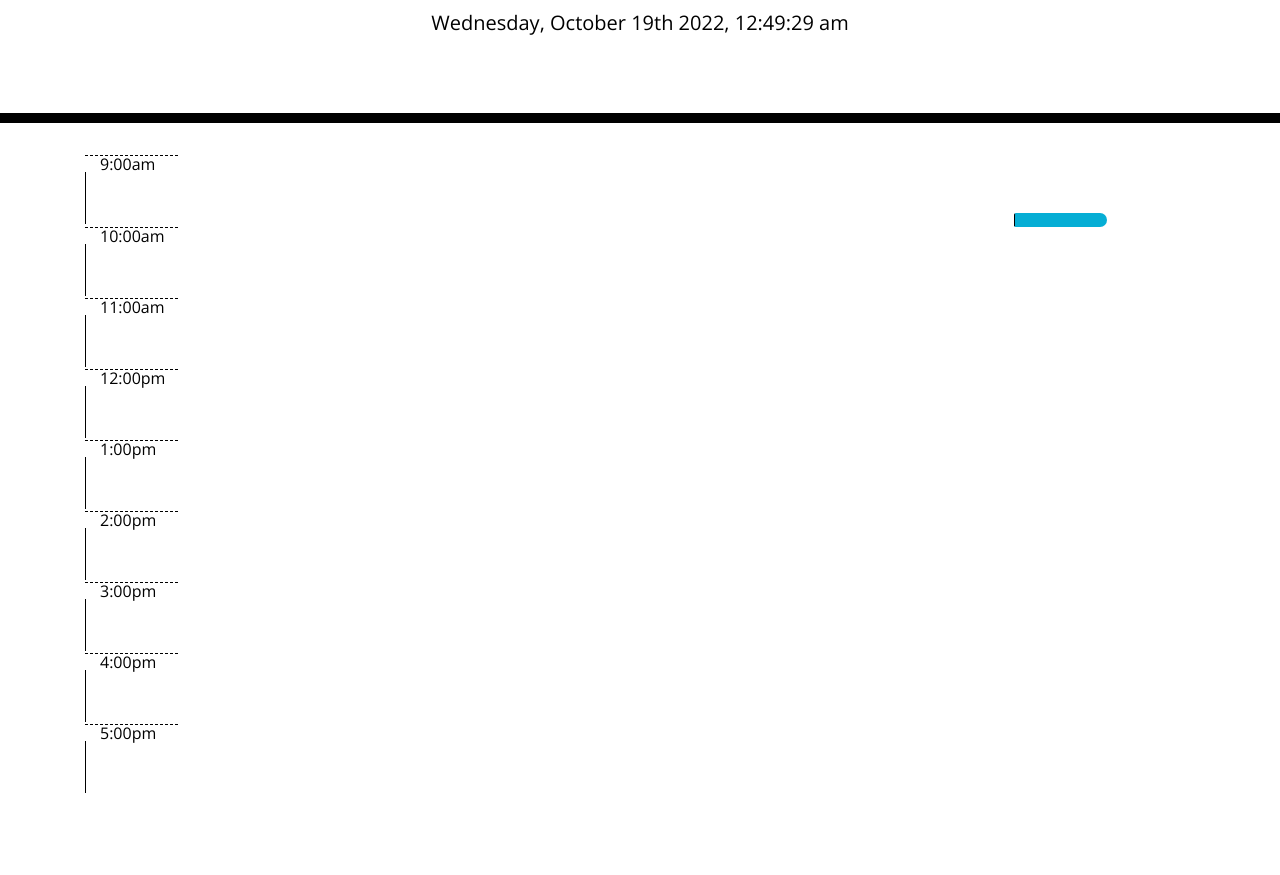
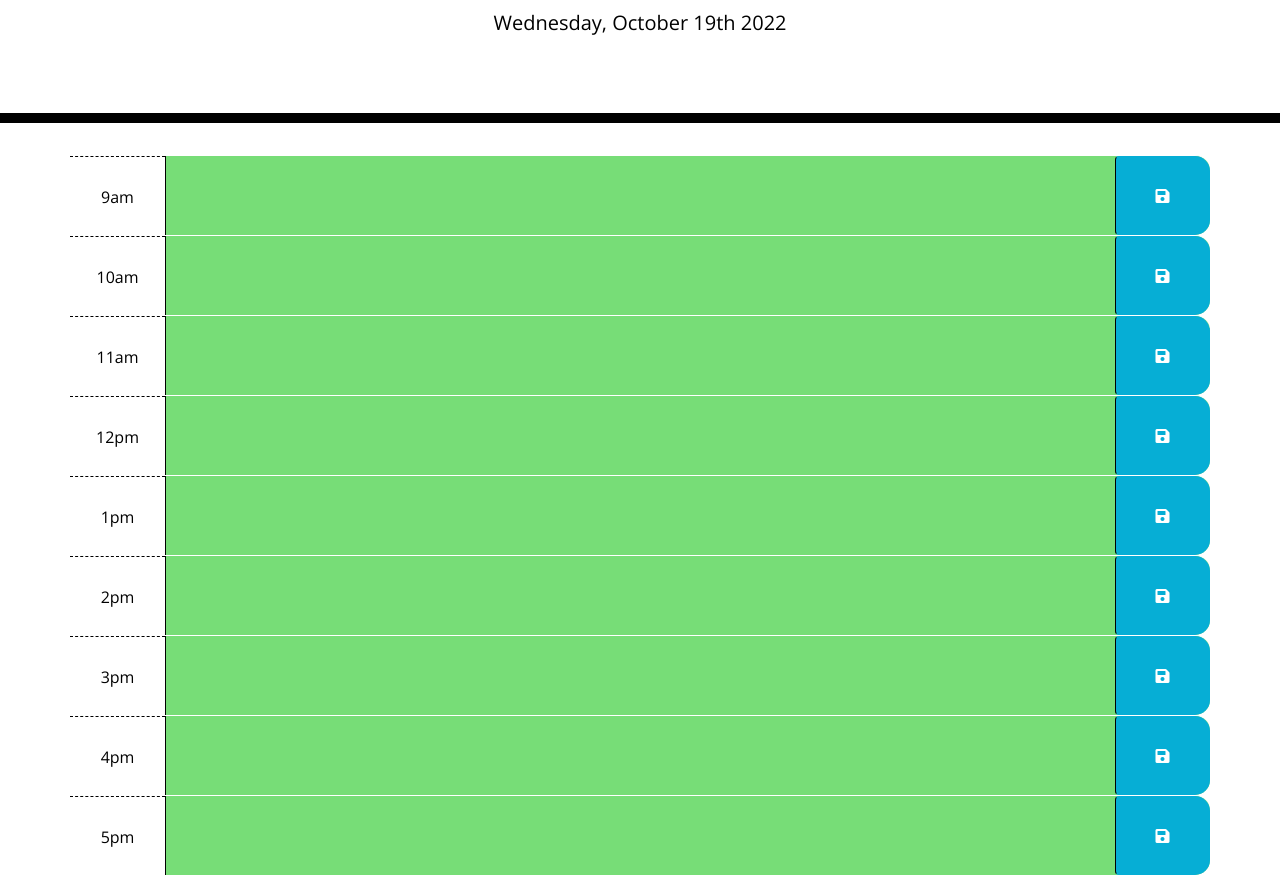
Before and after one commit to BaileyM96/Work-Day-Scheduler-using-Third-Party-API-s, a plain HTML site: page Develop/index.html in a window 1280 px wide. Shown: the part 181-1056 px from the top of the page. Before the commit the page ends 976 px from the top, so only its background shows below. Drawn offline with nearby package versions, Linux system fonts and the light colour scheme.

Commit message:
Fixed bug with colors not displaying right, added functions to add text with localStorage

```diff
--- a/Develop/index.html
+++ b/Develop/index.html
@@ -30,60 +30,76 @@
     </header>
     <div class="container">
       <!-- Timeblocks go here -->
-      <div id="9:00am" class="row-time-block">
+      <div id="9am" class="row time-block">
         <div class="col-md-1 hour">
-          9:00am
+          9am
         </div>
-        <textarea class="col-md-10 info"></textarea>
-        <button class="btn saveBtn col-md-1"></button>
+        <textarea class="col-md-10 description"></textarea>
+        <button class="btn saveBtn col-md-1"><i class="fas fa-save"></i></button>
       </div>
-      <div id="9:00am" class="row-time-block">
+
+      <div id="10am" class="row time-block">
         <div class="col-md-1 hour">
-          10:00am
+          10am
         </div>
-        <textarea class="col-md-10 info"></textarea>
+        <textarea class="col-md-10 description"></textarea>
+        <button class="btn saveBtn col-md-1"><i class="fas fa-save"></i></button>
       </div>
-      <div id="9:00am" class="row-time-block">
+
+      <div id="11am" class="row time-block">
         <div class="col-md-1 hour">
-        11:00am
+        11am
         </div>
-        <textarea class="col-md-10 info"></textarea>
+        <textarea class="col-md-10 description"></textarea>
+        <button class="btn saveBtn col-md-1"><i class="fas fa-save"></i></button>
       </div>
-      <div id="9:00am" class="row-time-block">
+
+      <div id="12pm" class="row time-block">
         <div class="col-md-1 hour">
-          12:00pm
+          12pm
         </div>
-        <textarea class="col-md-10 info"></textarea>
+        <textarea class="col-md-10 description"></textarea>
+        <button class="btn saveBtn col-md-1"><i class="fas fa-save"></i></button>
       </div>
-      <div id="9:00am" class="row-time-block">
+
+      <div id="13pm" class="row time-block">
         <div class="col-md-1 hour">
-          1:00pm
+          1pm
         </div>
-        <textarea class="col-md-10 info"></textarea>
+        <textarea class="col-md-10 description"></textarea>
+        <button class="btn saveBtn col-md-1"><i class="fas fa-save"></i></button>
       </div>
-      <div id="9:00am" class="row-time-block">
+
+      <div id="14pm" class="row time-block">
         <div class="col-md-1 hour">
-          2:00pm
+          2pm
         </div>
-        <textarea class="col-md-10 info"></textarea>
+        <textarea class="col-md-10 description"></textarea>
+        <button class="btn saveBtn col-md-1"><i class="fas fa-save"></i></button>
       </div>
-      <div id="9:00am" class="row-time-block">
+
+      <div id="15pm" class="row time-block">
         <div class="col-md-1 hour">
-          3:00pm
+          3pm
         </div>
-        <textarea class="col-md-10 info"></textarea>
+        <textarea class="col-md-10 description"></textarea>
+        <button class="btn saveBtn col-md-1"><i class="fas fa-save"></i></button>
       </div>
-      <div id="9:00am" class="row-time-block">
+
+      <div id="16pm" class="row time-block">
         <div class="col-md-1 hour">
-          4:00pm
+          4pm
         </div>
-        <textarea class="col-md-10 info"></textarea>
+        <textarea class="col-md-10 description"></textarea>
+        <button class="btn saveBtn col-md-1"><i class="fas fa-save"></i></button>
       </div>
-      <div id="9:00am" class="row-time-block">
+
+      <div id="17pm" class="row time-block">
         <div class="col-md-1 hour">
-          5:00pm
+          5pm
         </div>
-        <textarea class="col-md-10 info"></textarea>
+        <textarea class="col-md-10 description"></textarea>
+        <button class="btn saveBtn col-md-1"><i class="fas fa-save"></i></button>
       </div>
 
 
--- a/Develop/script.js
+++ b/Develop/script.js
@@ -1,7 +1,39 @@
-var hourOfDay = document.querySelector('#hour-ofday');
-// The current day needs to displayed above the calandar
-var momentDate = moment().format("dddd, MMMM Do YYYY, h:mm:ss a");
+
+var momentDate = moment().format("dddd, MMMM Do YYYY");
 $('#currentDay').text(momentDate);
+$('.saveBtn').on('click',function() {
+    console.log('Hello');
+    var hour = $(this).parent().attr('id');
+    var text = $(this).siblings('textarea').val();
+    localStorage.setItem(hour, text);
+});
 
 
-// THEN each timeblock is color coded to indicate whether it is in the past, present, or future
+
+function timeBlocks() {
+    var currentHour = moment().hour(); //Moment.hour displays military time
+    $('.time-block').each(function () {
+        var timeBlock = parseInt($(this).attr('id'));
+     console.log(timeBlock);
+
+        if (timeBlock === currentHour) {
+            $(this).addClass('present');
+
+        }
+        else if (timeBlock < currentHour) {
+            $(this).addClass('past');
+        }
+        else {
+            $(this).addClass('future');
+        }
+    })
+
+};
+
+timeBlocks();
+
+
+$('.time-block').each(function () {
+  var key =  $(this).attr('id');
+  $(this).children('textarea').val(localStorage.getItem(key));
+})
```
